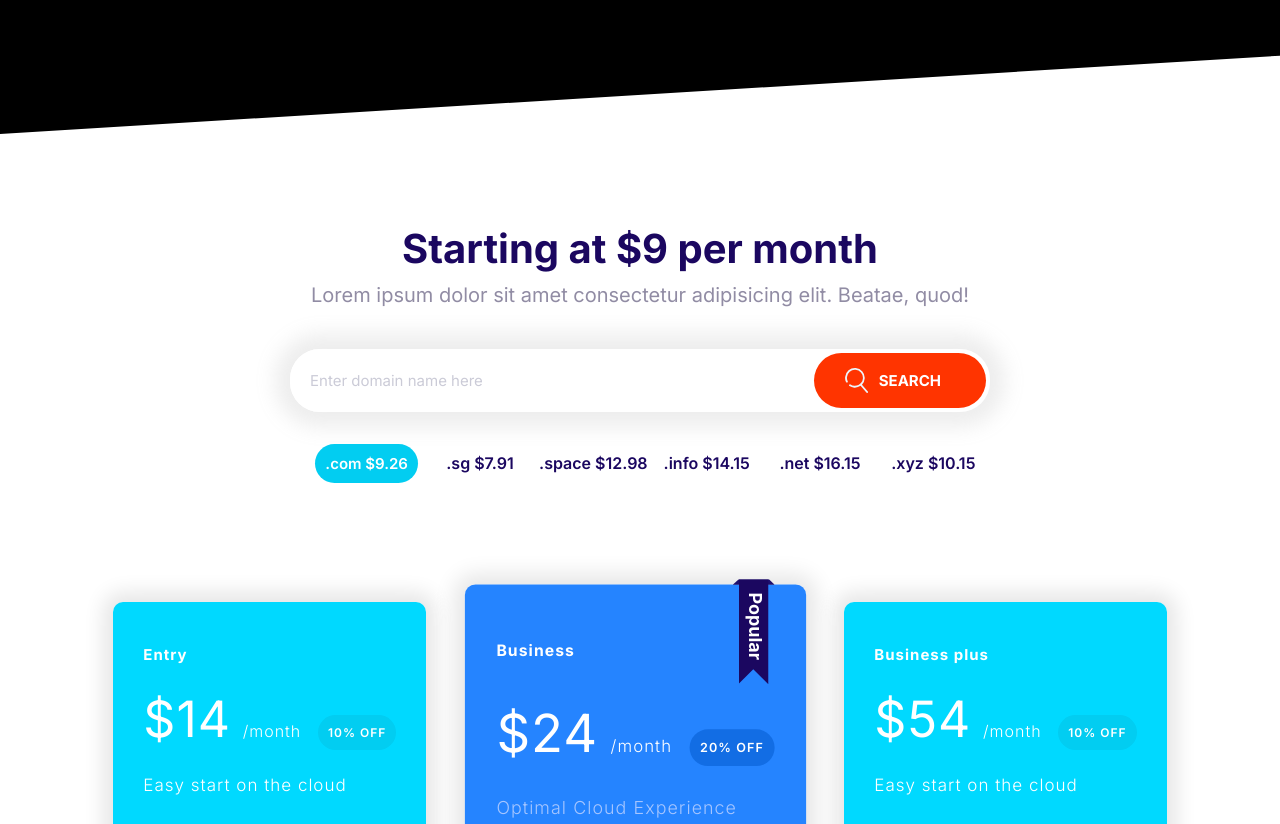
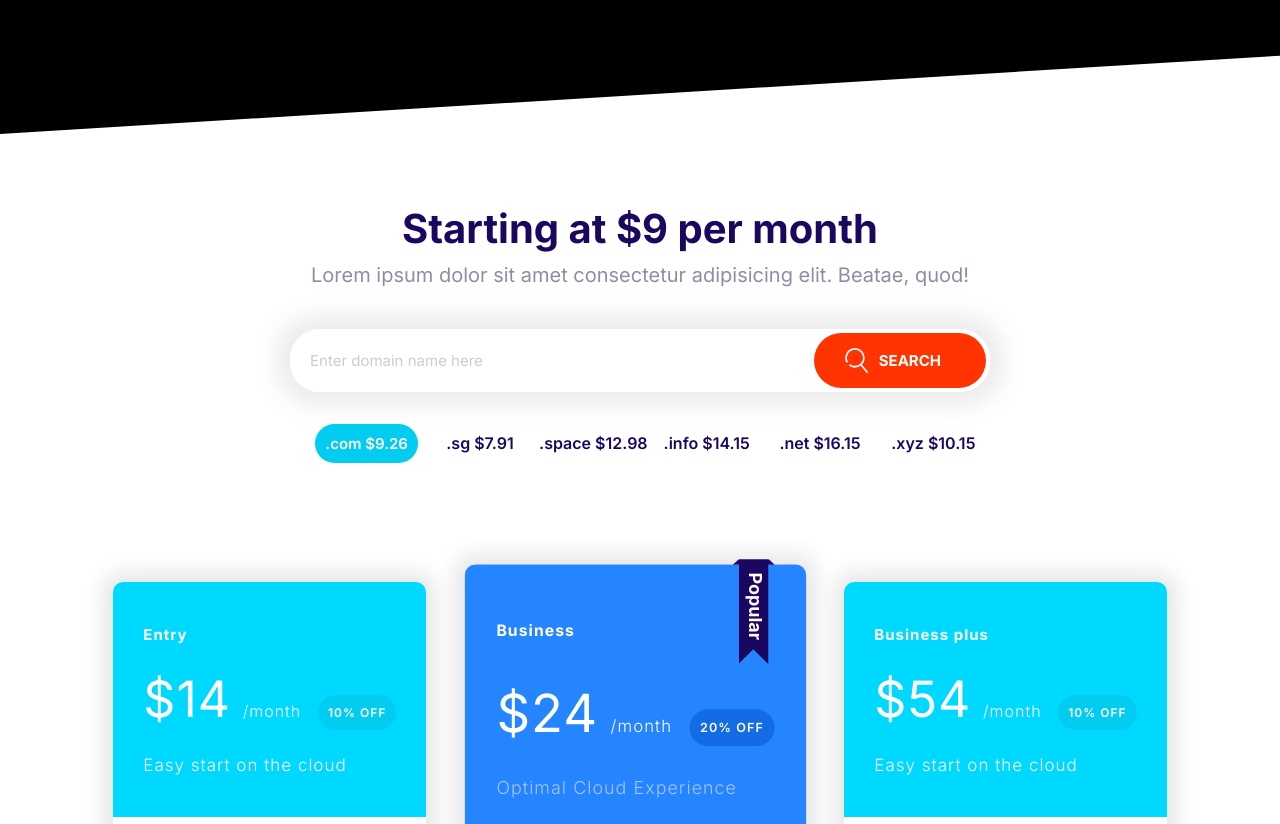
Before and after one commit to pavlikkkkk/pavlikkkkk.github.io, a website built with Parcel: page index.html in a window 1280 px wide. Shown: the part 720-1544 px from the top of the page. Built offline with nearby package versions, Linux system fonts and the light colour scheme; files whose address does not match are found by name.

Commit message:
Update styles.css

```diff
--- a/css/styles.css
+++ b/css/styles.css
@@ -621,7 +621,7 @@ a {
 
 /* Blocks */
 .block {
-  --padding-vertical: 6rem;
+  --padding-vertical: 4rem;
   padding: var(--padding-vertical) 2rem;
 }
 
```
